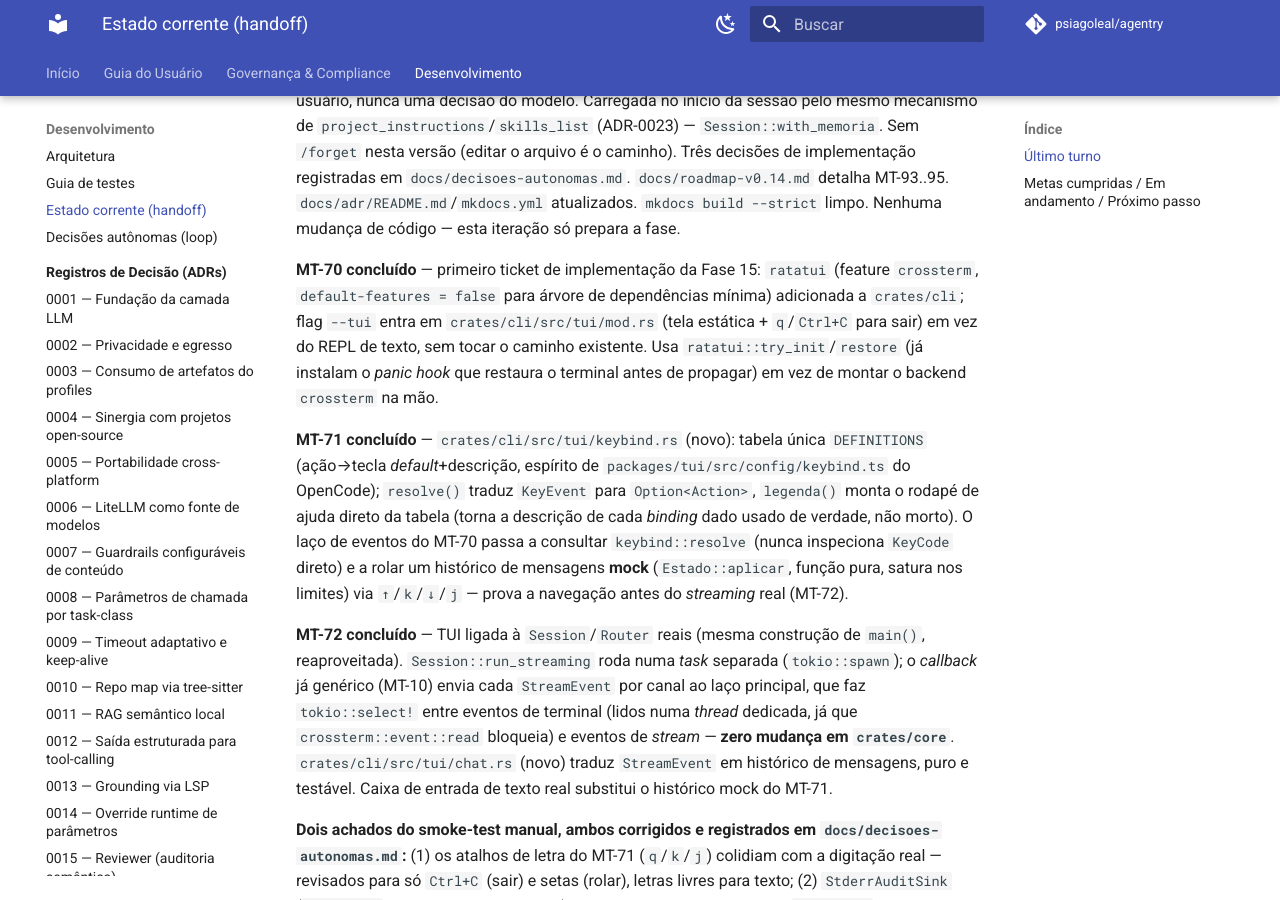
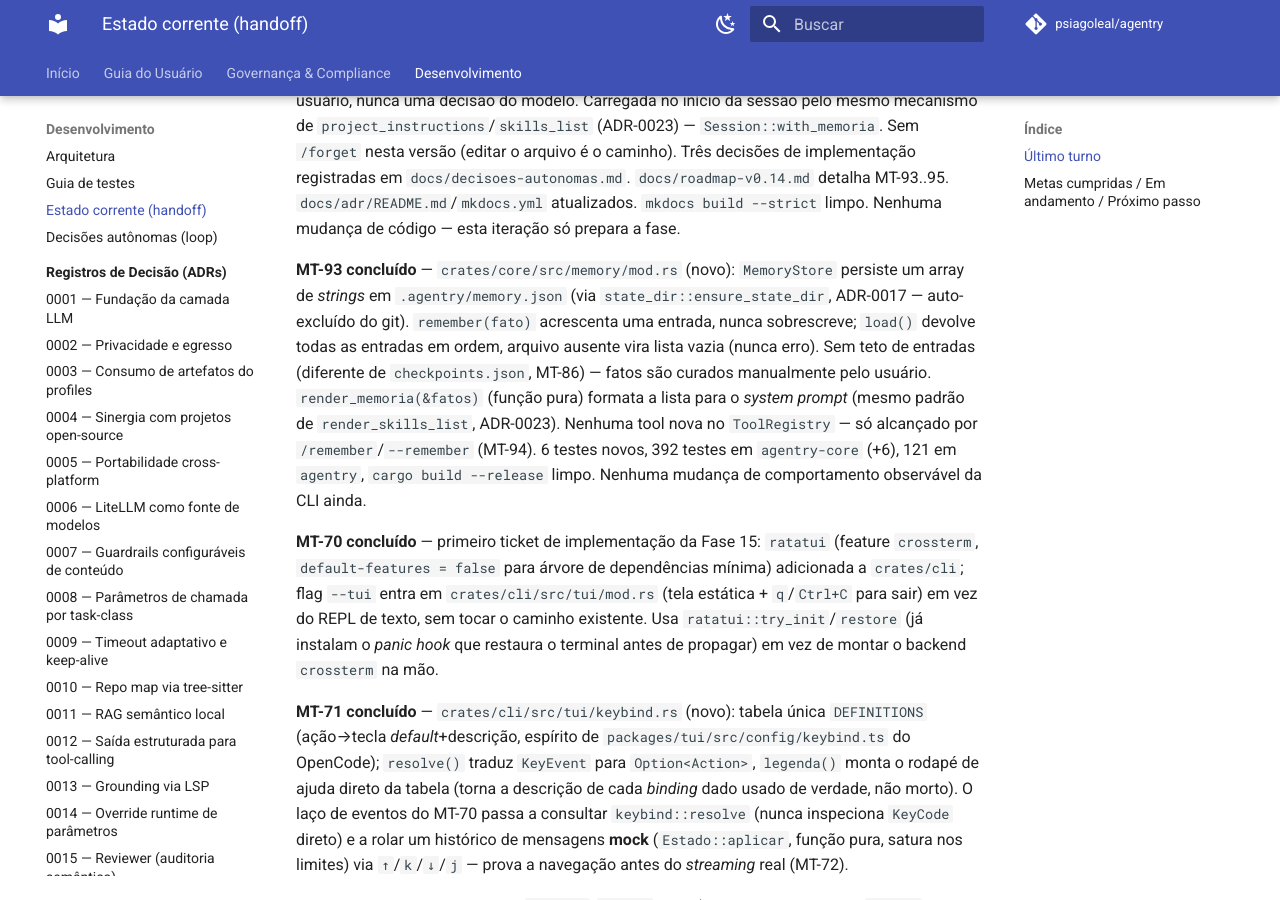
Before and after one commit to psiagoleal/agentry, an MkDocs documentation site: the page built from docs/CURRENT-STATE.md, in a window 1280 px wide and 900 px high, scrolled down 9651 px. Built offline with MkDocs 1.6.1 and Material for MkDocs 9.7.7, drawn with Linux system fonts in a browser that asks for light colours; comment, search, counter and statistics services are not loaded.

Commit message:
docs(handoff): marca MT-93 concluído; próximo passo é o MT-94
{agente: Claude Code; modelo: claude-sonnet-5}

```diff
--- a/docs/CURRENT-STATE.md
+++ b/docs/CURRENT-STATE.md
@@ -394,6 +394,17 @@
   decisões de implementação registradas em `docs/decisoes-autonomas.md`. `docs/roadmap-v0.14.md`
   detalha MT-93..95. `docs/adr/README.md`/`mkdocs.yml` atualizados. `mkdocs build --strict`
   limpo. Nenhuma mudança de código — esta iteração só prepara a fase.
+
+  **MT-93 concluído** — `crates/core/src/memory/mod.rs` (novo): `MemoryStore` persiste um
+  array de *strings* em `.agentry/memory.json` (via `state_dir::ensure_state_dir`, ADR-0017 —
+  auto-excluído do git). `remember(fato)` acrescenta uma entrada, nunca sobrescreve; `load()`
+  devolve todas as entradas em ordem, arquivo ausente vira lista vazia (nunca erro). Sem teto
+  de entradas (diferente de `checkpoints.json`, MT-86) — fatos são curados manualmente pelo
+  usuário. `render_memoria(&fatos)` (função pura) formata a lista para o *system prompt*
+  (mesmo padrão de `render_skills_list`, ADR-0023). Nenhuma tool nova no `ToolRegistry` — só
+  alcançado por `/remember`/`--remember` (MT-94). 6 testes novos, 392 testes em
+  `agentry-core` (+6), 121 em `agentry`, `cargo build --release` limpo. Nenhuma mudança de
+  comportamento observável da CLI ainda.
 
   **MT-70 concluído** — primeiro ticket de implementação da Fase 15: `ratatui` (feature
   `crossterm`, `default-features = false` para árvore de dependências mínima) adicionada a
@@ -1696,18 +1707,25 @@
   `docs/adr/README.md`/`mkdocs.yml` atualizados. `mkdocs build --strict` limpo. Nenhuma
   mudança de código — esta iteração só prepara a fase.
 
+- [x] **MT-93** — `crates/core/src/memory/mod.rs` (novo): `MemoryStore` persiste um array de
+  *strings* em `.agentry/memory.json`; `remember`/`load`; sem teto de entradas.
+  `render_memoria` formata a lista para o *system prompt* (mesmo padrão de
+  `render_skills_list`). 6 testes novos. 392 testes em `agentry-core` (+6), 121 em `agentry`,
+  `cargo build --release` limpo. Nenhuma mudança de comportamento observável da CLI ainda.
+
 **Em andamento:** nada pendente — árvore de trabalho limpa, tudo commitado. **Fase 19
 concluída inteira (MT-90..92)**; **Fase 20 preparada** (ADR-0032 `Proposed`,
-`docs/roadmap-v0.14.md`, MT-93..95).
-
-**Próximo passo:** **MT-93** (`docs/roadmap-v0.14.md`, `crates/core/src/memory/mod.rs`) —
-`MemoryStore` (novo): `remember`/`load` sobre um array de *strings* persistido em
-`.agentry/memory.json` (`state_dir::ensure_state_dir`, ADR-0017); `render_memoria` formata a
-lista para o *system prompt* (mesmo padrão de `render_skills_list`). Primeiro ticket de
-implementação da Fase 20. Outros itens em aberto, sem ticket: **multimodal** (Fase 21+)
-continua bloqueada por um *guardrail* de imagem ainda não construído; deploy do site MkDocs
-(GitHub Pages) — decisão explícita do usuário de não fazer ainda; CI multi-SO ainda não
-observado verde (falta um push que dispare a matriz); backlog independente do
+`docs/roadmap-v0.14.md`, MT-93..95); **MT-93 concluído**.
+
+**Próximo passo:** **MT-94** (`docs/roadmap-v0.14.md`, `crates/core/src/session/mod.rs`,
+`crates/cli/src/main.rs`, `crates/cli/src/repl.rs`) — `Session::with_memoria` (novo, mesmo
+padrão *builder* de `with_project_instructions`/`with_skills_list`); nova flag `--remember`
+(*one-shot*) e comando `/remember` (REPL), ambos gravando via `MemoryStore::remember`; a
+sessão real carrega `.agentry/memory.json` no arranque e injeta no *system prompt*. Segundo
+ticket de implementação da Fase 20. Outros itens em aberto, sem ticket: **multimodal**
+(Fase 21+) continua bloqueada por um *guardrail* de imagem ainda não construído; deploy do
+site MkDocs (GitHub Pages) — decisão explícita do usuário de não fazer ainda; CI multi-SO
+ainda não observado verde (falta um push que dispare a matriz); backlog independente do
 `ai-coding-agent-profiles` (ADRs 0001-0005 — RTK/OKF pendentes de reanálise de maturidade,
 perfis base+overlay/skills executáveis/config de serviços pendentes de validação de
 implementação).
```
Also changed, not shown: other parts of docs/CURRENT-STATE.md (+1 -1 lines), docs/roadmap-v0.14.md (+1 -1 lines).
